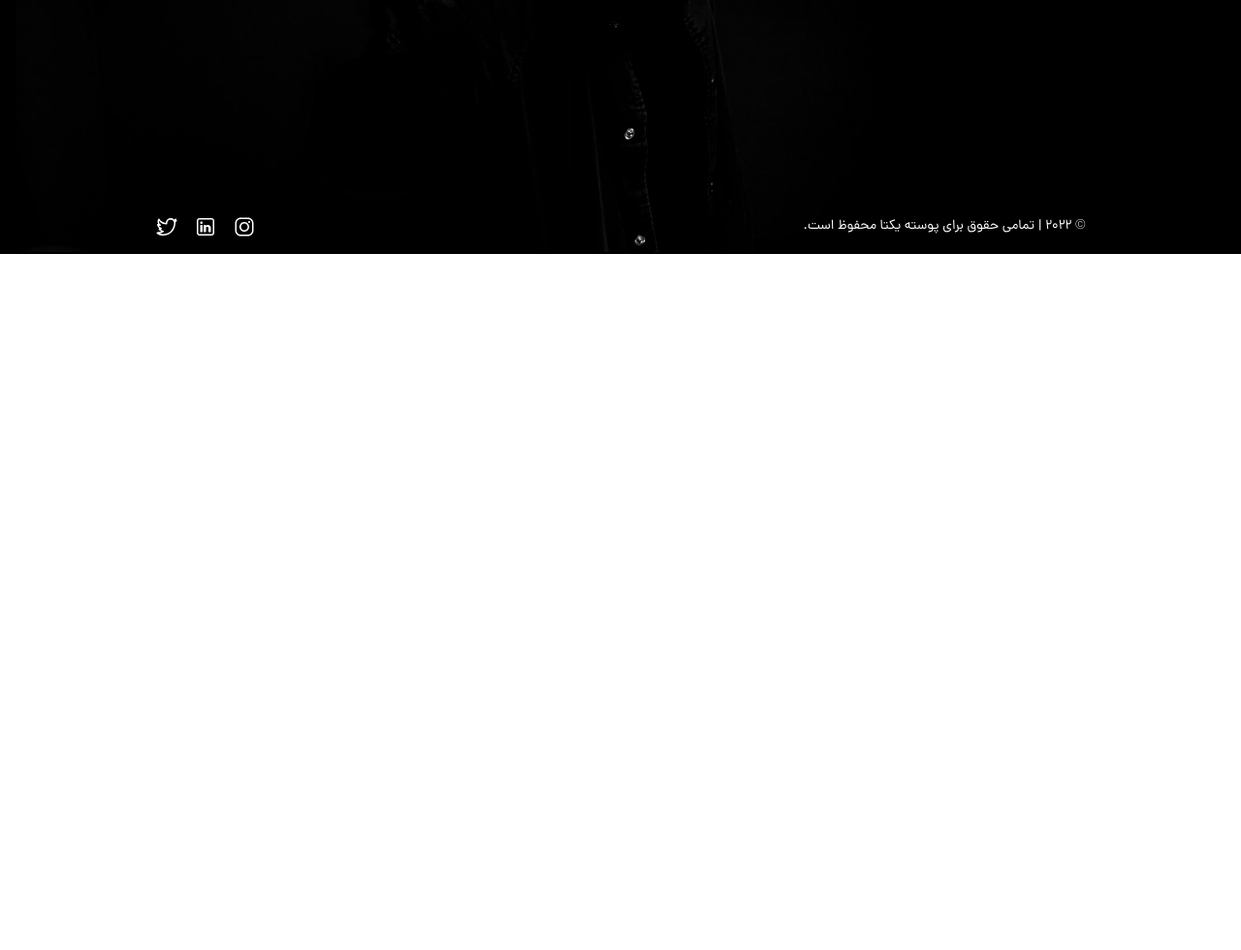
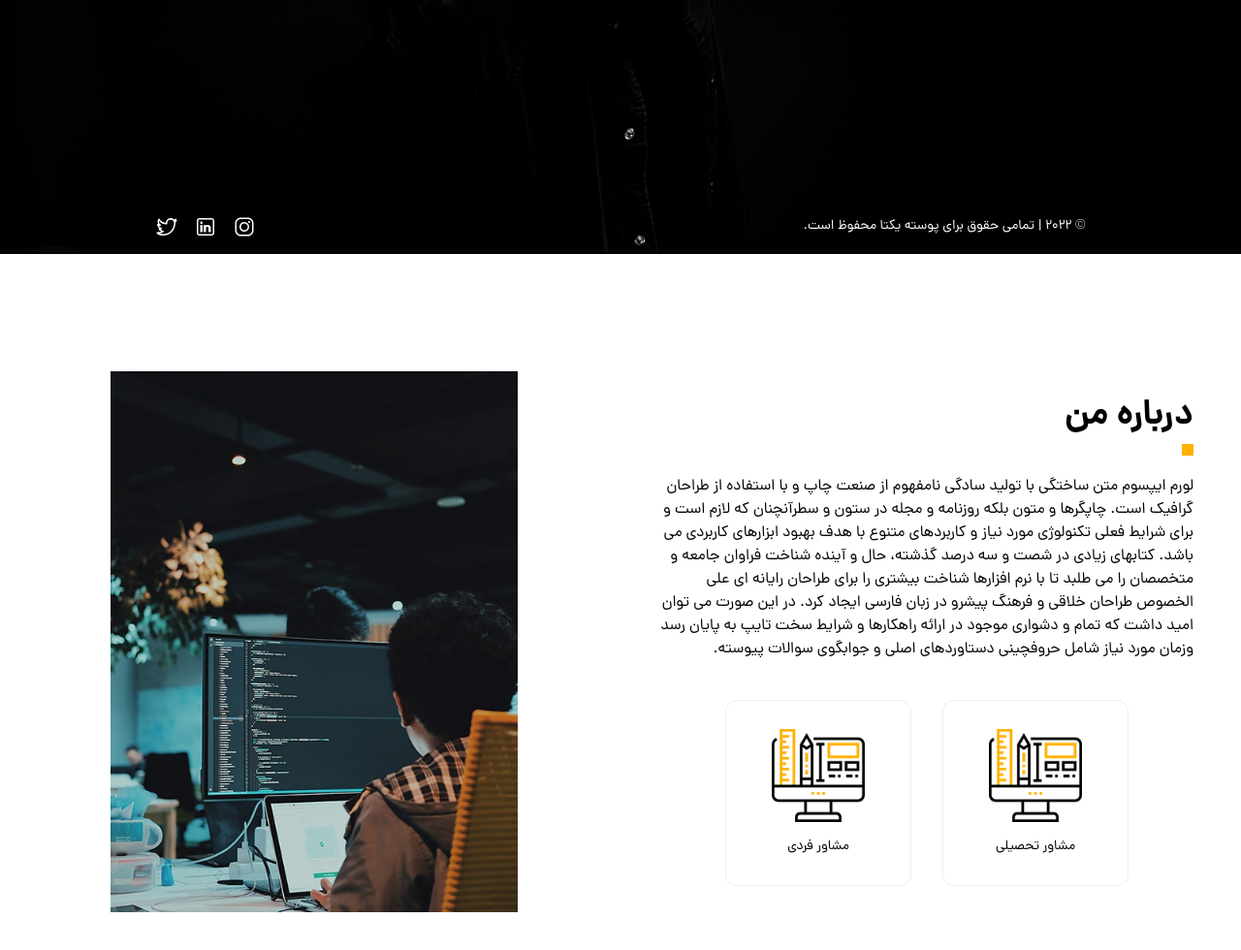
Before and after one commit to AliDeWeb/Rafeei_portfolio, a website built with Vite: page index.html in a window 1280 px wide. Shown: the part 538-1518 px from the top of the page at 97% size. Before the commit the page ends 800 px from the top, so only its background shows below. Built offline with nearby package versions, Linux system fonts and the light colour scheme.

Commit message:
about me section developed

```diff
--- a/index.html
+++ b/index.html
@@ -9,7 +9,7 @@
         <title>Rafeei</title>
     </head>
     <body class="text-white">
-        <header class="h-dvh w-full bg-black">
+        <header class="relative h-dvh w-full bg-black">
             <div class="container h-full">
                 <div
                     class="flex items-center justify-between py-8"
@@ -18,7 +18,11 @@
                         <ul
                             class="lg:hover:child:text-[#FFB100] lg:hover:child:scale-110 lg:hover:child:px-4 child:transition-all child:duration-300 font-dana flex items-center justify-between gap-4 text-sm lg:gap-8 lg:text-base"
                         >
-                            <li><a href="#">درباره</a></li>
+                            <li>
+                                <a href="#about-me"
+                                    >درباره</a
+                                >
+                            </li>
                             <li><a href="#">رزومه</a></li>
                             <li>
                                 <a href="#">تعرفه ها</a>
@@ -42,7 +46,7 @@
                     />
                 </div>
                 <div
-                    class="fixed bottom-0 left-0 right-0 mx-auto w-3/4 py-4"
+                    class="absolute bottom-0 left-0 right-0 mx-auto w-3/4 py-4"
                 >
                     <div
                         class="flex flex-col items-center justify-between gap-4 md:flex-row"
@@ -90,6 +94,102 @@
                 </div>
             </div>
         </header>
+        <main>
+            <section
+                id="about-me"
+                class="flex h-dvh w-full items-center justify-center bg-white"
+            >
+                <div class="container">
+                    <div
+                        class="child:col-span-2 lg:child:col-span-1 grid grid-cols-2 items-center justify-items-center gap-4"
+                    >
+                        <div class="flex flex-col gap-10">
+                            <h2
+                                class="font-danaBold relative text-4xl text-black"
+                            >
+                                درباره من
+
+                                <span
+                                    class="absolute -bottom-5 right-0 size-3 bg-[#FFB100]"
+                                ></span>
+                            </h2>
+
+                            <p
+                                class="font-dana max-w-[550px] text-black"
+                            >
+                                لورم ایپسوم متن ساختگی با
+                                تولید سادگی نامفهوم از صنعت
+                                چاپ و با استفاده از طراحان
+                                گرافیک است. چاپگرها و متون
+                                بلکه روزنامه و مجله در ستون
+                                و سطرآنچنان که لازم است و
+                                برای شرایط فعلی تکنولوژی
+                                مورد نیاز و کاربردهای متنوع
+                                با هدف بهبود ابزارهای
+                                کاربردی می باشد. کتابهای
+                                زیادی در شصت و سه درصد
+                                گذشته، حال و آینده شناخت
+                                فراوان جامعه و متخصصان را می
+                                طلبد تا با نرم افزارها شناخت
+                                بیشتری را برای طراحان رایانه
+                                ای علی الخصوص طراحان خلاقی و
+                                فرهنگ پیشرو در زبان فارسی
+                                ایجاد کرد. در این صورت می
+                                توان امید داشت که تمام و
+                                دشواری موجود در ارائه
+                                راهکارها و شرایط سخت تایپ به
+                                پایان رسد وزمان مورد نیاز
+                                شامل حروفچینی دستاوردهای
+                                اصلی و جوابگوی سوالات
+                                پیوسته.
+                            </p>
+
+                            <div
+                                class="child:size-36 md:child:size-48 flex items-center justify-center gap-8"
+                            >
+                                <div
+                                    class="flex flex-col items-center justify-center rounded-xl border border-solid border-[#eeeeee]"
+                                >
+                                    <img
+                                        src="/public/icons/web-design.png"
+                                        alt="icon"
+                                        class="size-24"
+                                    />
+                                    <p
+                                        class="font-dana mt-4 text-center text-sm text-black"
+                                    >
+                                        مشاور تحصیلی
+                                    </p>
+                                </div>
+                                <div
+                                    class="flex flex-col items-center justify-center rounded-xl border border-solid border-[#eeeeee]"
+                                >
+                                    <img
+                                        src="/public/icons/web-design.png"
+                                        alt="icon"
+                                        class="size-24"
+                                    />
+                                    <p
+                                        class="font-dana mt-4 text-center text-sm text-black"
+                                    >
+                                        مشاور فردی
+                                    </p>
+                                </div>
+                            </div>
+                        </div>
+                        <div
+                            class="hidden w-[420px] items-center lg:flex"
+                        >
+                            <img
+                                class="object-cover"
+                                src="/public/icons/about-me.jpg"
+                                alt="about me pic"
+                            />
+                        </div>
+                    </div>
+                </div>
+            </section>
+        </main>
 
         <script type="module" src="/src/main.ts"></script>
     </body>
--- a/src/styles/style.css
+++ b/src/styles/style.css
@@ -3,6 +3,10 @@
 @tailwind utilities;
 
 @layer base {
+    :root {
+        scroll-behavior: smooth;
+    }
+
     img {
         @apply size-full;
     }
```
Also changed, not shown: public/icons/about-me.jpg (added), public/icons/web-design.png (added).
